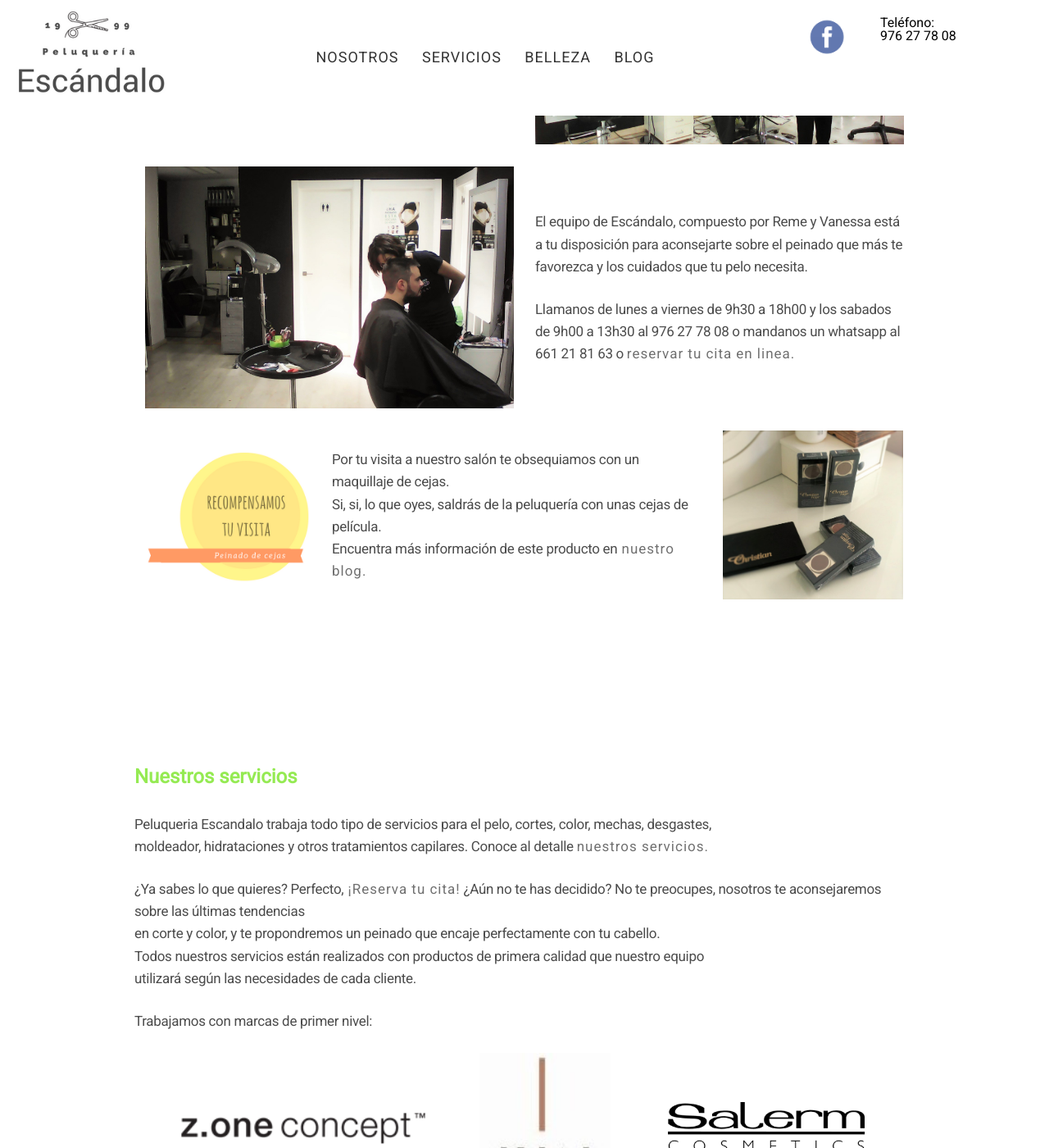
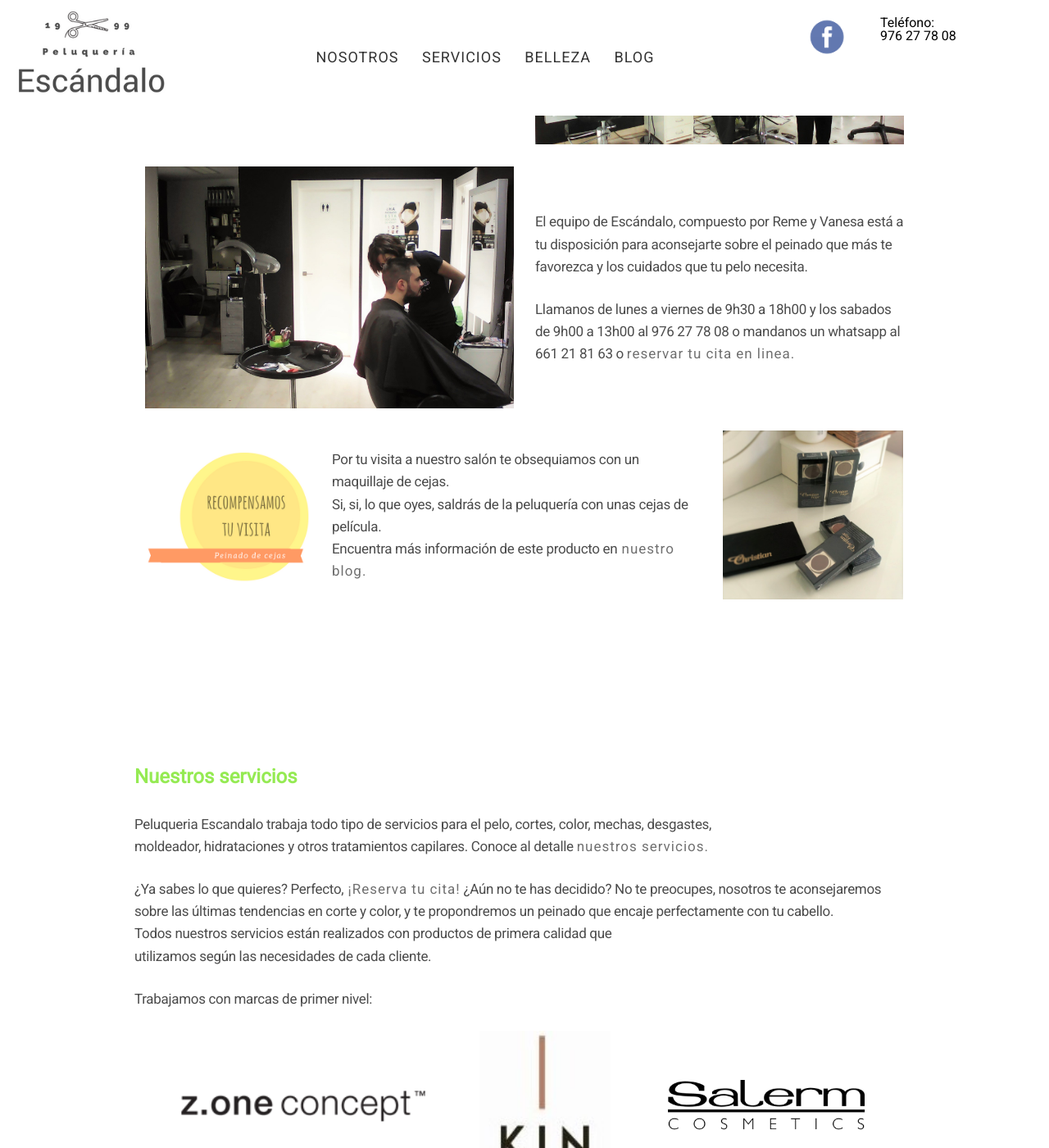
Before and after one commit to peluqueriaescandalo/peluqueriaescandalo.github.io, a Jekyll site: the page built from index.html, in a window 1280 px wide and 1400 px high, scrolled down 778 px. Shown: the whole window at 82% size. Built offline with Jekyll 4.4.1, drawn with Linux system fonts in a browser that asks for light colours; the list of posts is cut into pages by our own code.

Commit message:
bugs fixed

```diff
--- a/404.html
+++ b/404.html
@@ -6,5 +6,5 @@
 
 <div class="page">
   <h1 class="post-title">404: Página no encontrada</h1>
-  <p class="lead">Lo siento, la URL a la que apunta esta pagina que no existe.😬 <a href="{{ site.baseurl }}/">Te invito a volver a la página de inicio</a>para probar de nuevo.</p>
+  <p class="lead">Lo siento, la URL a la que apunta esta pagina que no existe 😬 <a href="{{ site.baseurl }}/">. Te invito a volver a la página de inicio</a>para probar de nuevo.</p>
 </div>
--- a/_includes/header.html
+++ b/_includes/header.html
@@ -5,7 +5,7 @@
   <nav class="header-nav">
     <ul>
       <li><a href="{{ site.url }}/#Nosotros" title="Nosotros">Nosotros</a></li>
-      <li><a href="{{ site.url }}/servicios" title="Servicios">Servicios</a></li>
+      <li><a href="{{ site.url }}/#Servicios" title="Servicios">Servicios</a></li>
       <li><a href="{{ site.url }}/#Belleza" title="Belleza">Belleza</a></li>
       <li><a href="{{ site.url }}/blog">Blog</a></li>
     </ul>
--- a/index.html
+++ b/index.html
@@ -34,10 +34,10 @@
 		</div>
 		<div class="container-item-text-left">
 			<p>
-				El equipo de Escándalo, compuesto por Reme y Vanessa está a tu disposición para aconsejarte sobre el peinado que más te favorezca y los cuidados que tu pelo necesita.
+				El equipo de Escándalo, compuesto por Reme y Vanesa está a tu disposición para aconsejarte sobre el peinado que más te favorezca y los cuidados que tu pelo necesita.
 			</p>
 			<p>
-				Llamanos de <strong>lunes a viernes</strong> de<strong> 9h30 a 18h00</strong> y los <strong>sabados</strong> de <strong>9h00 a 13h30</strong> al 976 27 78 08 o mandanos un whatsapp al 661 21 81 63 o
+				Llamanos de <strong>lunes a viernes</strong> de<strong> 9h30 a 18h00</strong> y los <strong>sabados</strong> de <strong>9h00 a 13h00</strong> al 976 27 78 08 o mandanos un whatsapp al 661 21 81 63 o
 			<a href="www.peluqueriaescandalozaragoza.es/formulario" tittle"reservar cita" target="_blank">reservar tu cita en linea.</a>
 		</div>
 		<div>
@@ -46,7 +46,7 @@
 		<div class="container-item-text-left">
 			<p>
 				Por tu visita a nuestro salón te obsequiamos con un maquillaje de cejas.<br> Si, si, lo que oyes, saldrás de la peluquería con unas cejas de película.<br>
-				Encuentra más información de este producto en<a href="{{ site.url }}/como-tener-unas-cejas-perfectas/"><b> nuestro blog.</b></a>
+				Encuentra más información de este producto en<a href="{{ site.url }}/como-tener-unas-cejas-perfectas"><b> nuestro blog.</b></a>
 			</p>
 		</div>
 		<div>
@@ -60,8 +60,8 @@
 			Peluqueria Escandalo trabaja todo tipo de servicios para el pelo, cortes, color, mechas, desgastes,<br> moldeador, hidrataciones y otros tratamientos capilares. Conoce al detalle <a href="www.peluqueriaescandalozaragoza.es/servicios" title"peluqueria escandalo servicios" target="_blank"><b>nuestros servicios.</b></a></br>
 		</p>
 		<p>
-			¿Ya sabes lo que quieres? Perfecto,<a href="{{ site.url }}/formulario"> ¡Reserva tu cita!</a> ¿Aún no te has decidido? No te preocupes, nosotros te aconsejaremos sobre las últimas tendencias<br> en corte y color, y te propondremos un peinado que encaje perfectamente con tu cabello.<br>
-			Todos nuestros servicios están realizados con productos de primera calidad que nuestro equipo<br> utilizará según las necesidades de cada cliente.<br>
+			¿Ya sabes lo que quieres? Perfecto,<a href="{{ site.url }}/formulario"> ¡Reserva tu cita!</a> ¿Aún no te has decidido? No te preocupes, nosotros te aconsejaremos sobre las últimas tendencias en corte y color, y te propondremos un peinado que encaje perfectamente con tu cabello.<br>
+			Todos nuestros servicios están realizados con productos de primera calidad que <br> utilizamos según las necesidades de cada cliente.<br>
 		</p>
 		<p><b>Trabajamos con marcas de primer nivel:</b></p>
 		<ul class="container mod-row">
```
Also changed, not shown: servicios.md (+1 -1 lines).
